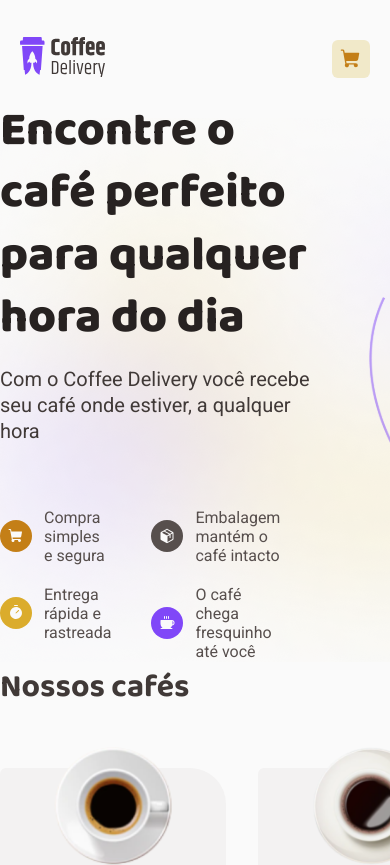
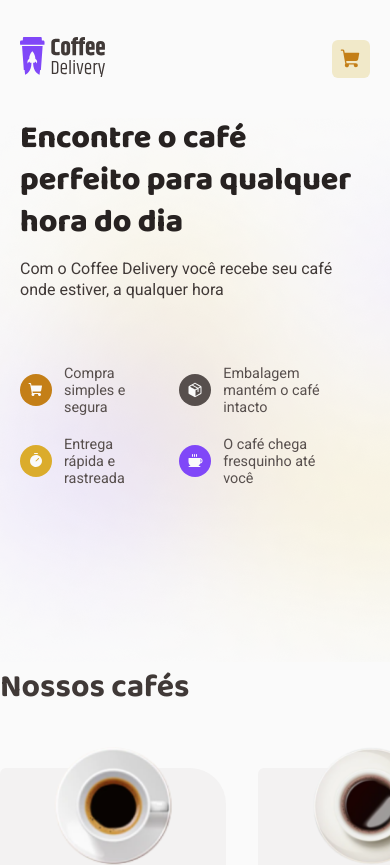
Before and after one commit to kdumagalhaes/coffee-delivery-ecommerce, a React (Vite) app: page / in a window 390 px wide. Shown: the top 865 px of the page. Built offline with nearby package versions, Linux system fonts and the light colour scheme.

Commit message:
Add responsive Hero

```diff
--- a/src/components/Hero/styles.ts
+++ b/src/components/Hero/styles.ts
@@ -7,11 +7,16 @@ export const Container = styled.div`
   background-image: url(${HeroBackgroundImg});
 `
 export const Wrapper = styled.div`
-  max-width: 70rem;
+  max-width: 72.5rem;
+  padding: 0 20px;
   margin: 0 auto;
   display: flex;
   align-items: center;
   height: 544px;
+
+  @media (max-width: 480px) {
+    align-items: flex-start;
+  }
 
   .flex-hor {
     display: flex;
@@ -28,6 +33,10 @@ export const Wrapper = styled.div`
     margin-bottom: 16px;
     color: ${(props) => props.theme['base-title']};
     font-weight: 800;
+
+    @media (max-width: 480px) {
+      font-size: 2rem;
+    }
   }
 
   h2 {
@@ -35,6 +44,10 @@ export const Wrapper = styled.div`
     font-weight: 400;
     margin-bottom: 4rem;
     color: ${(props) => props.theme['base-subtitle']};
+
+    @media (max-width: 480px) {
+      font-size: 1rem;
+    }
   }
 
   ul {
@@ -46,13 +59,25 @@ export const Wrapper = styled.div`
     align-items: center;
     gap: 0.75rem;
     margin-bottom: 1.25rem;
+
+    @media (max-width: 480px) {
+      font-size: 0.9rem;
+    }
   }
 
   .img-hero {
     max-width: 29.75rem;
+
+    @media (max-width: 960px) {
+      display: none;
+    }
   }
 `
 
 export const TextContent = styled.div`
   margin-right: 40px;
+
+  @media (max-width: 480px) {
+    margin-right: 0;
+  }
 `
```
